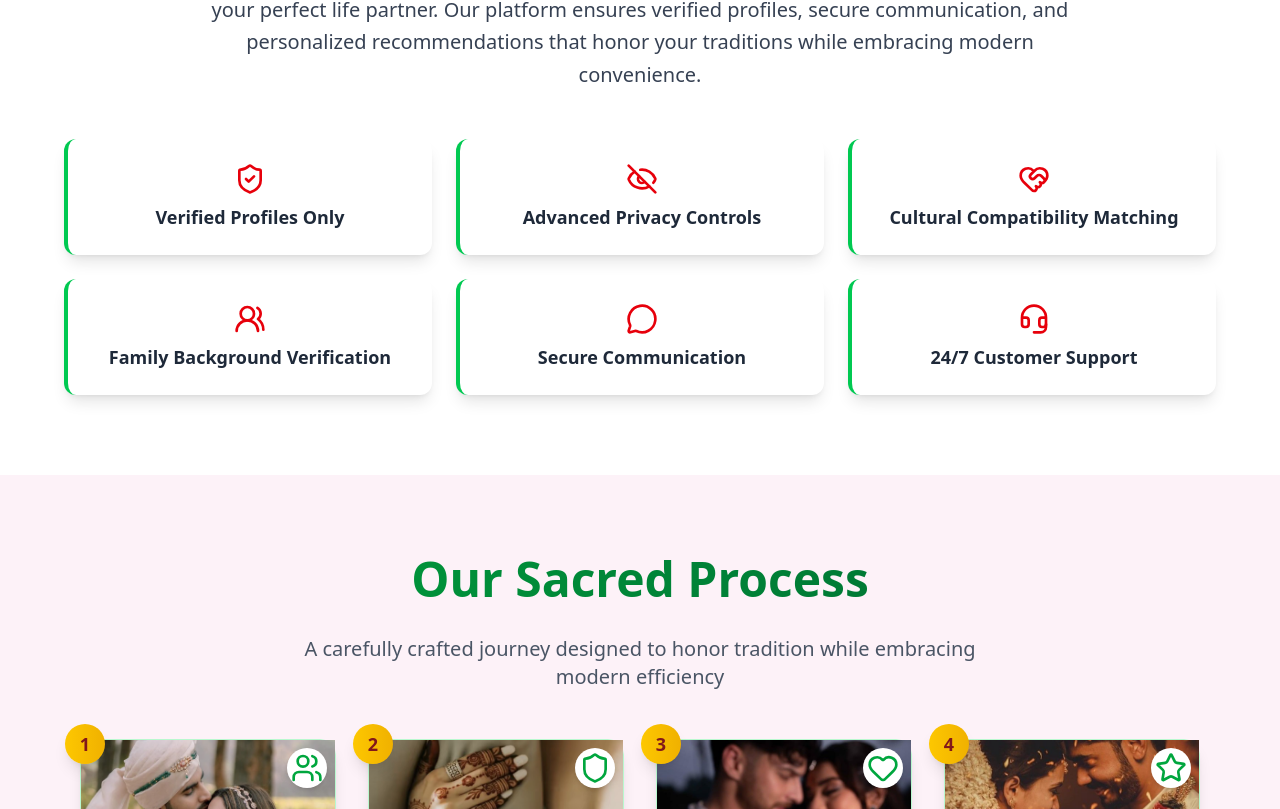
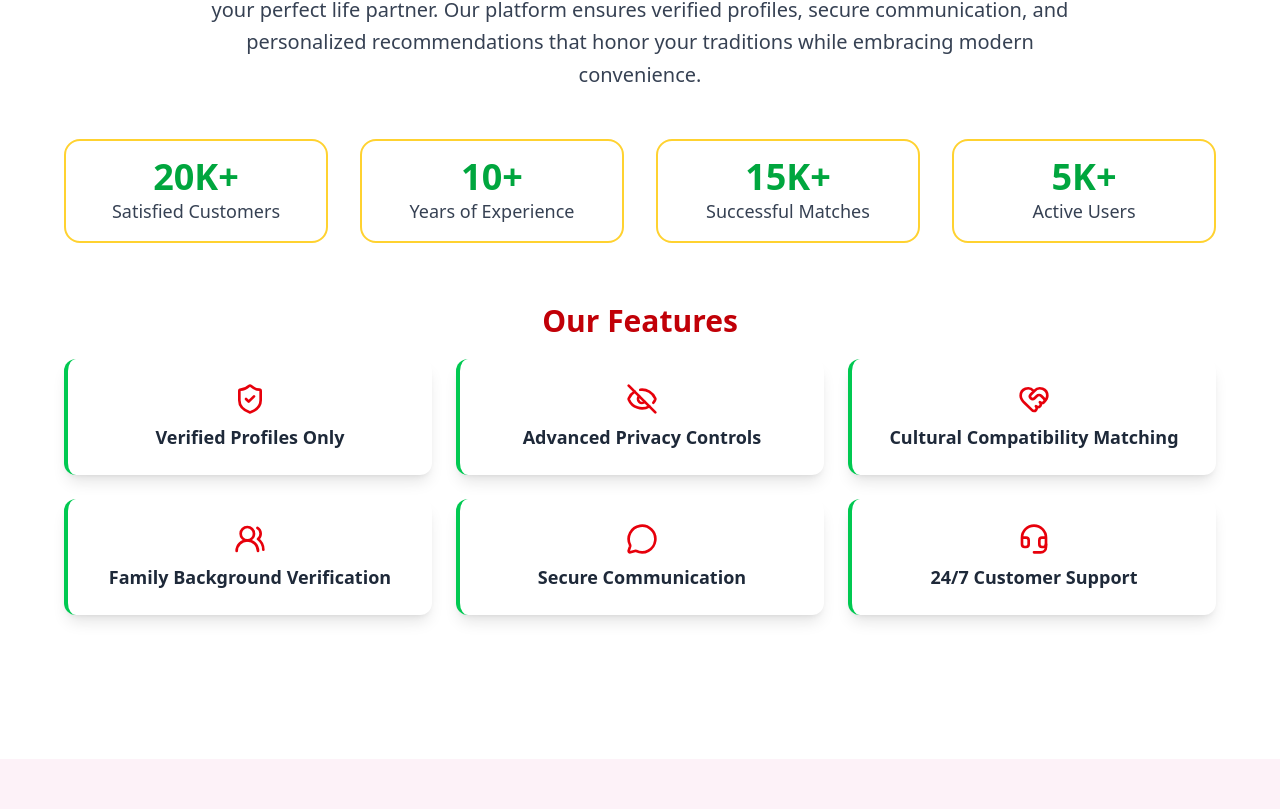
Before and after one commit to megbasrur/OggnTechMatrimonial, a React (Vite) app: page / in a window 1280 px wide. Shown: the part 1051-1860 px from the top of the page. Built offline with nearby package versions, Linux system fonts and the light colour scheme; the HTML template or start-up script is replaced by a standard one.

Commit message:
Statistics

```diff
--- a/src/components/LandingPage.jsx
+++ b/src/components/LandingPage.jsx
@@ -124,6 +124,24 @@ const LandingPage = () => {
   },
 ];
 
+const statistics = [
+  {
+    value: '20K+',
+    label: 'Satisfied Customers',
+  },
+  {
+    value: '10+',
+    label: 'Years of Experience',
+  },
+  {
+    value: '15K+',
+    label: 'Successful Matches',
+  },
+  {
+    value: '5K+',
+    label: 'Active Users',
+  },
+];
 
   return (
     <div className="font-sans text-gray-800 overflow-hidden">
@@ -181,7 +199,18 @@ const LandingPage = () => {
           and personalized recommendations that honor your traditions while embracing modern convenience.
         </p>
 
-        <div className="grid grid-cols-1 md:grid-cols-2 lg:grid-cols-3 gap-6 bg-white max-w-6xl mx-auto">
+{/* Statistics Section */}
+        <div className="grid grid-cols-2 md:grid-cols-4 gap-8 max-w-6xl mx-auto mb-15">
+          {statistics.map((stat, index) => (
+            <div key={index} className="text-center border-2 border-amber-300 rounded-2xl p-4">
+              <p className="text-4xl font-bold text-green-600">{stat.value}</p>
+              <p className="text-lg text-gray-700">{stat.label}</p>
+            </div>
+          ))}
+        </div>
+
+        <h2 className='text-3xl font-bold mb-5 text-red-700'>Our Features</h2>
+         <div className="grid grid-cols-1 md:grid-cols-2 lg:grid-cols-3 gap-6 bg-white max-w-6xl mx-auto mb-16">
           {features.map((feature, index) => {
             const IconComponent = feature.icon;
             return (
@@ -195,6 +224,8 @@ const LandingPage = () => {
             );
           })}
         </div>
+
+
       </div>
     </section>
 
@@ -309,7 +340,7 @@ const LandingPage = () => {
 
 
      {/* Call to Action */}
-<section className="py-20 bg-gradient-to-r from-yellow-200 to-yellow-400 text-red-600 text-center">
+<section className="py-20 bg-gradient-to-r from-yellow-200 to-yellow-500 text-red-600 text-center">
   <div className="container mx-auto px-4">
     <Heart className="w-16 h-16 text-yellow-600 mx-auto mb-6 animate-pulse" />
 
```
